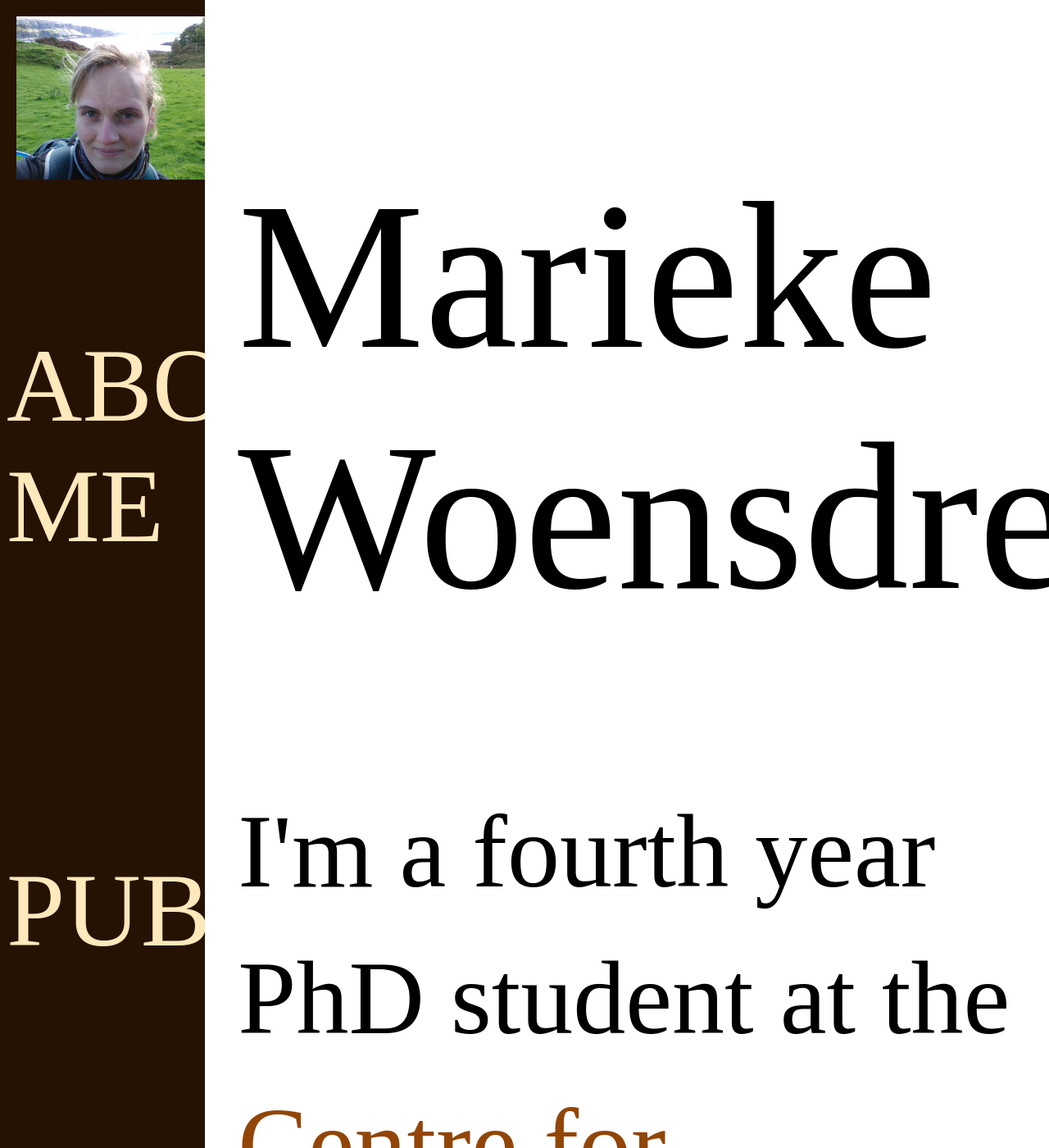
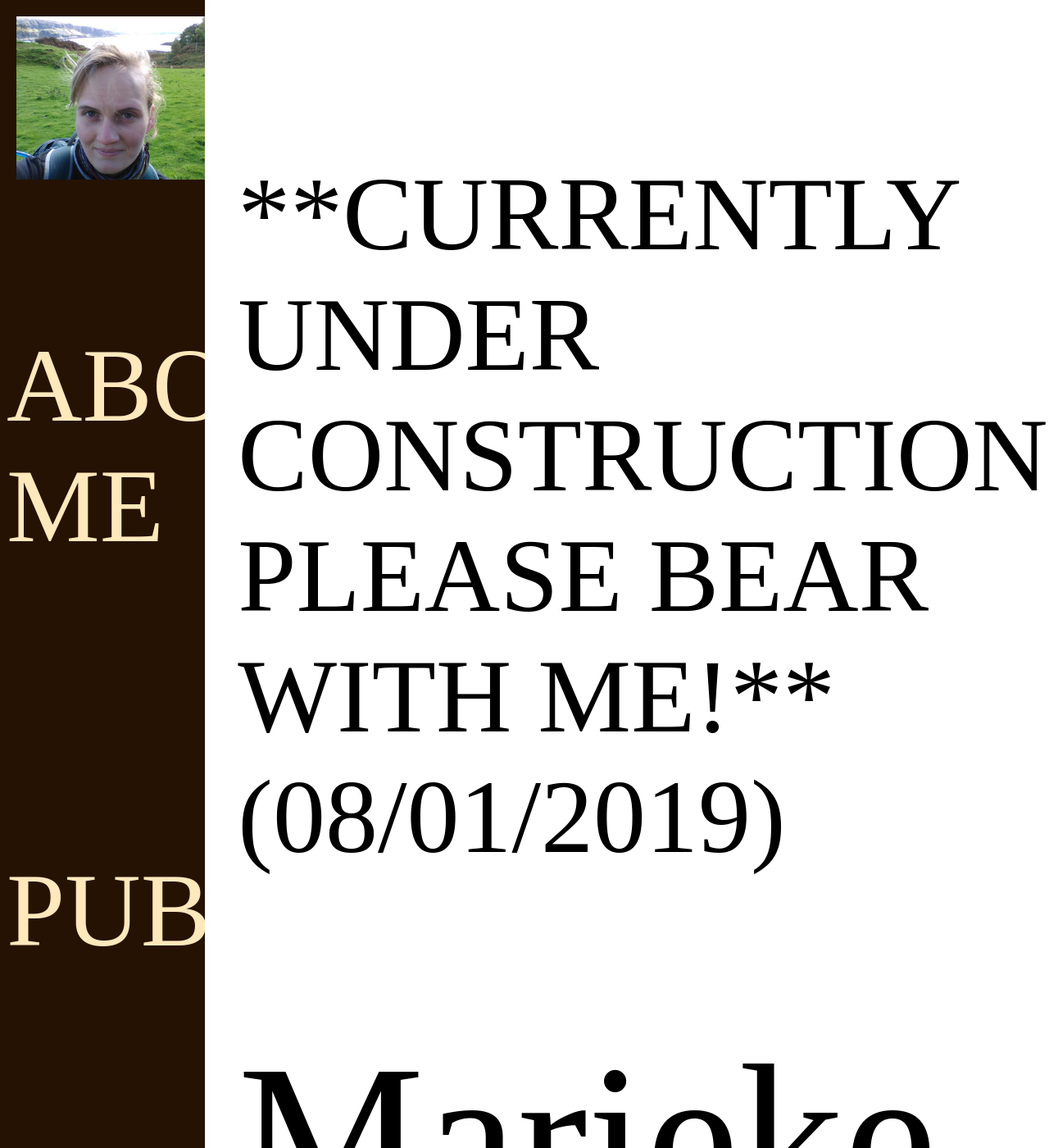
Before and after one commit to marieke-woensdregt/marieke-woensdregt.github.io, a Jekyll site: the page built from index.html, in a window 1280 px wide and 1400 px high. Shown: the whole window at 82% size. Built offline with Jekyll 4.4.1, drawn with Linux system fonts in a browser that asks for light colours.

Commit message:
Update index.html

```diff
--- a/index.html
+++ b/index.html
@@ -5,6 +5,7 @@ title: Marieke Woensdregt
 
 
 <div class="blurb">
+	<h4> **Currently under construction. Please bear with me!** (08/01/2019) </h4>
 	<h1>Marieke Woensdregt</h1>
 	<p>
 		I'm a fourth year PhD student at the <a href="http://www.lel.ed.ac.uk/cle/">Centre for Language Evolution</a>
```
